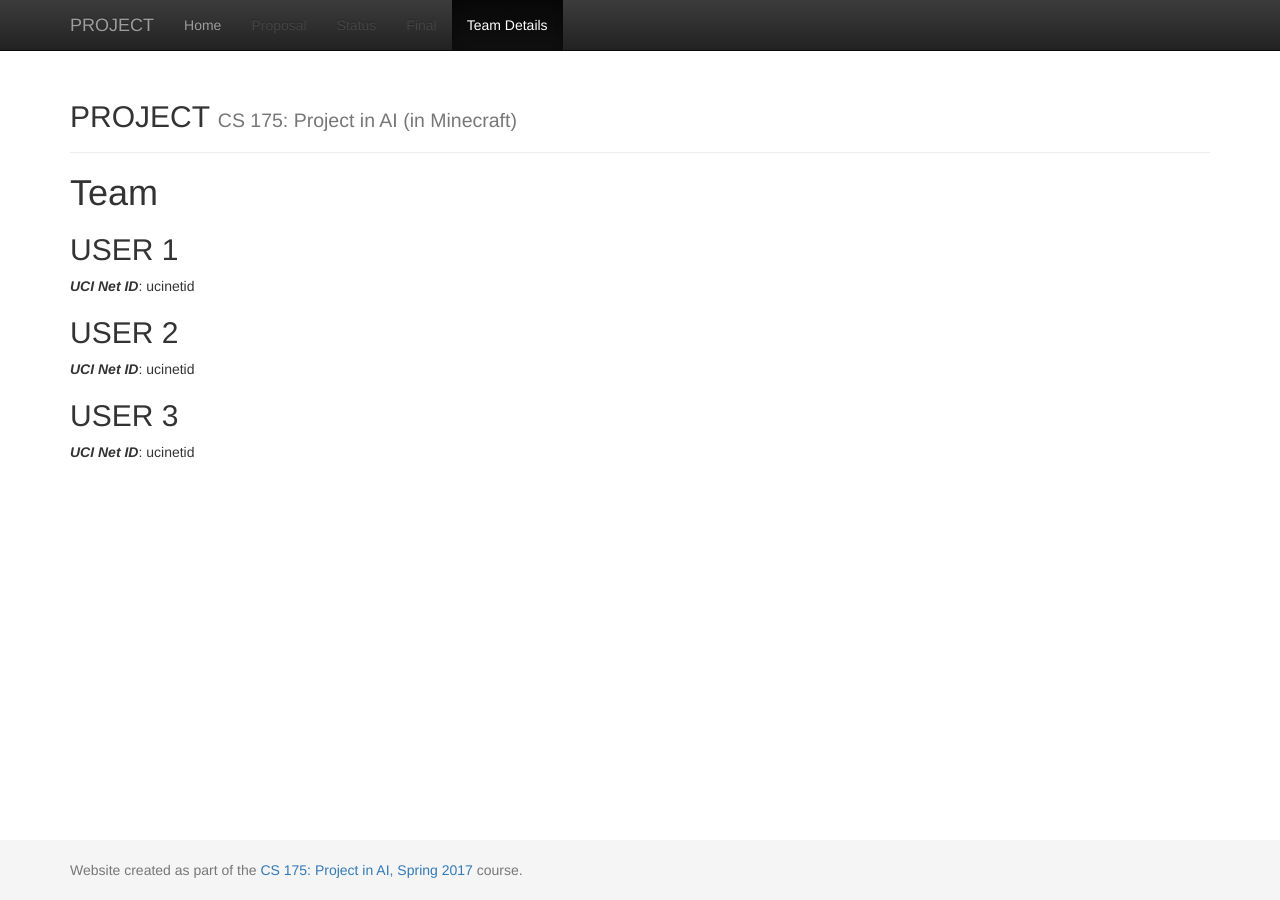
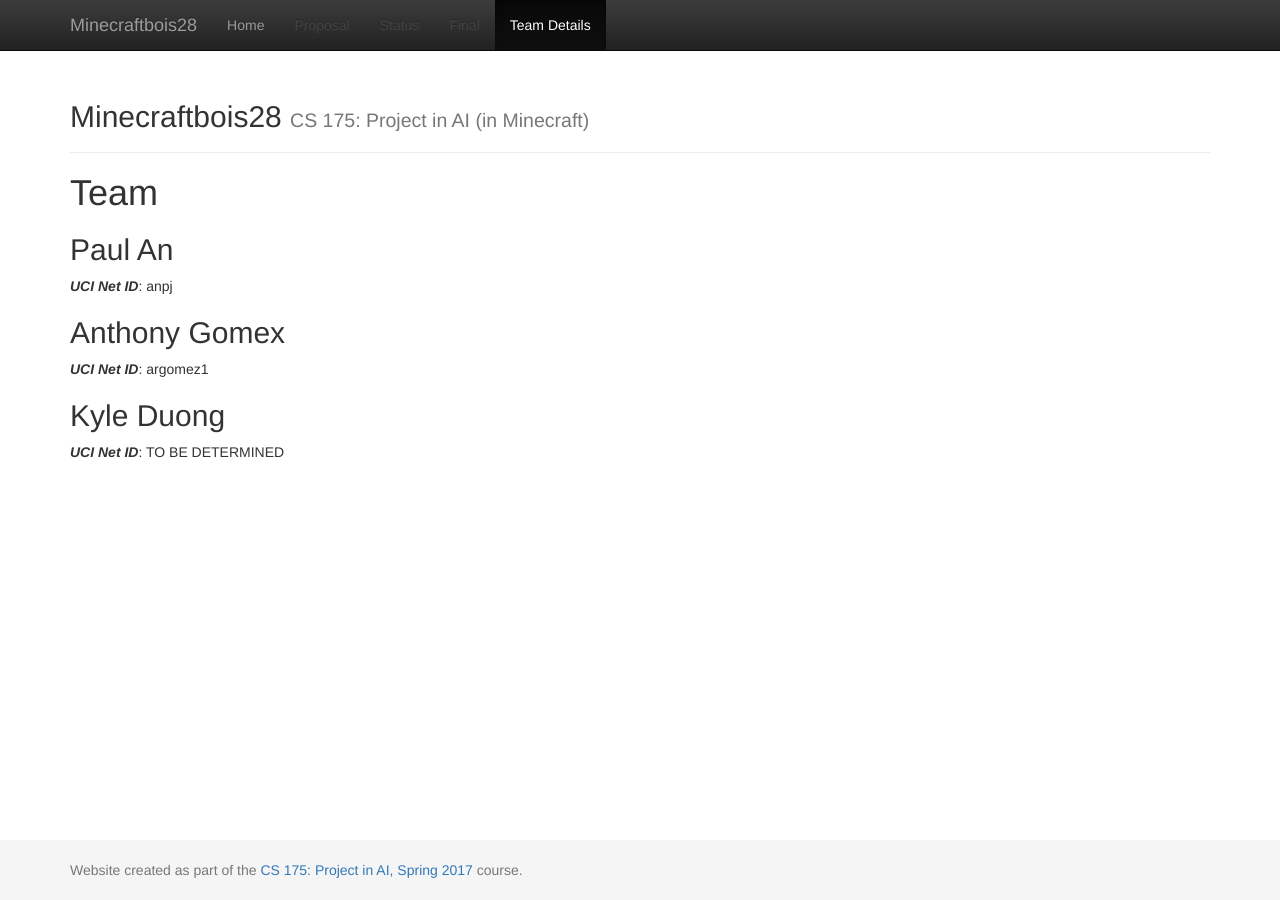
Before and after one commit to paulan94/Chattys-World, a Jekyll site: the page built from docs/team.md, in a window 1280 px wide. Built offline with Jekyll 4.4.1, drawn with Linux system fonts in a browser that asks for light colours.

Commit message:
made changes to config, index, team

```diff
--- a/docs/_config.yml
+++ b/docs/_config.yml
@@ -1,7 +1,7 @@
 ###########
 # site.title
 
-title:    'PROJECT'
+title:    'Minecraftbois28'
 subtitle: 'CS 175: Project in AI (in Minecraft)'
 
 
--- a/docs/team.md
+++ b/docs/team.md
@@ -6,11 +6,11 @@ title:  Team
 # {{ page.title }}
 
 
-## USER 1
-***UCI Net ID***: ucinetid
+## Paul An
+***UCI Net ID***: anpj
 
-## USER 2
-***UCI Net ID***: ucinetid
+## Anthony Gomex
+***UCI Net ID***: argomez1
 
-## USER 3
-***UCI Net ID***: ucinetid
+## Kyle Duong
+***UCI Net ID***: TO BE DETERMINED
```
Also changed, not shown: docs/index.md (+1 -1 lines).
